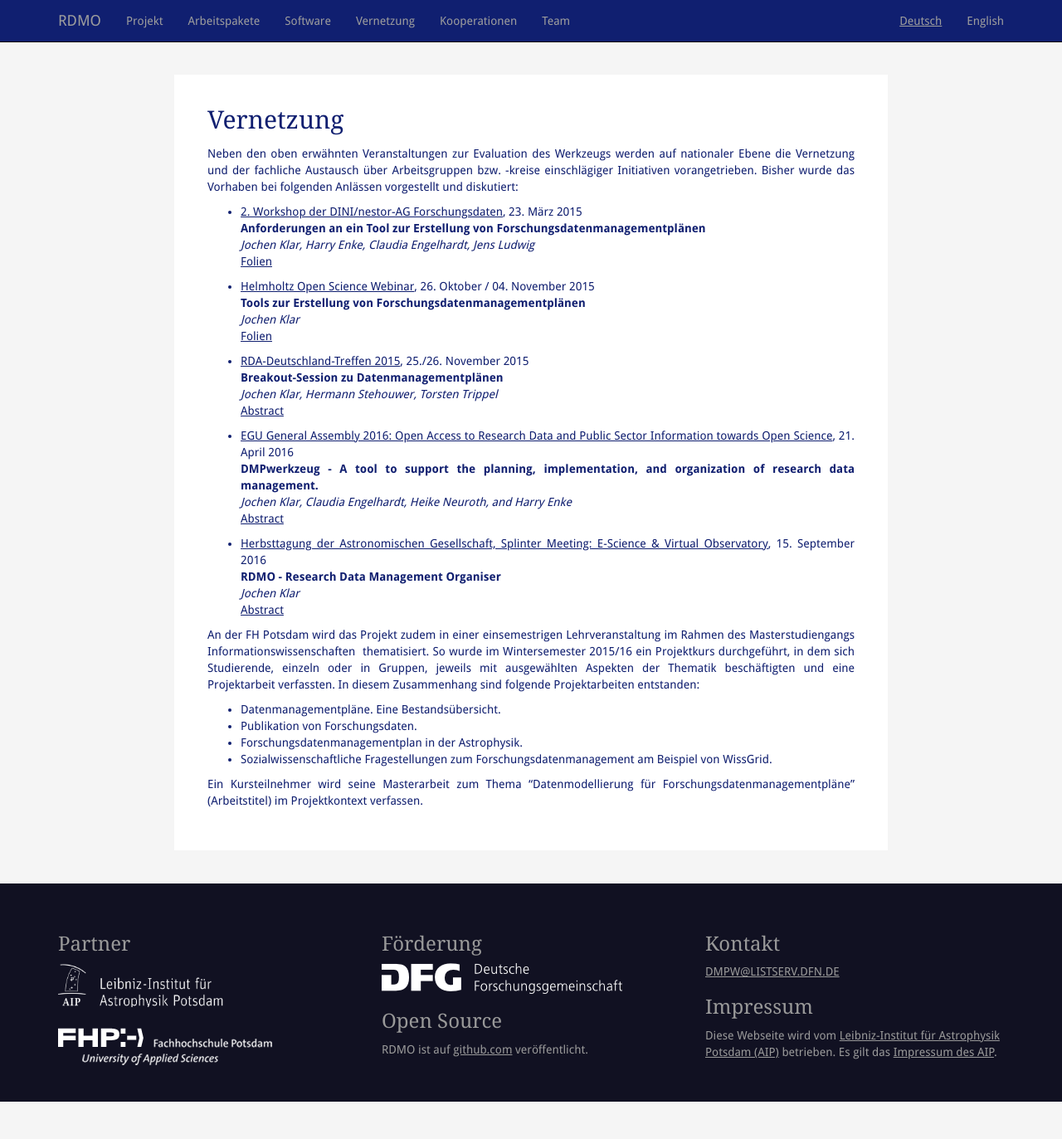
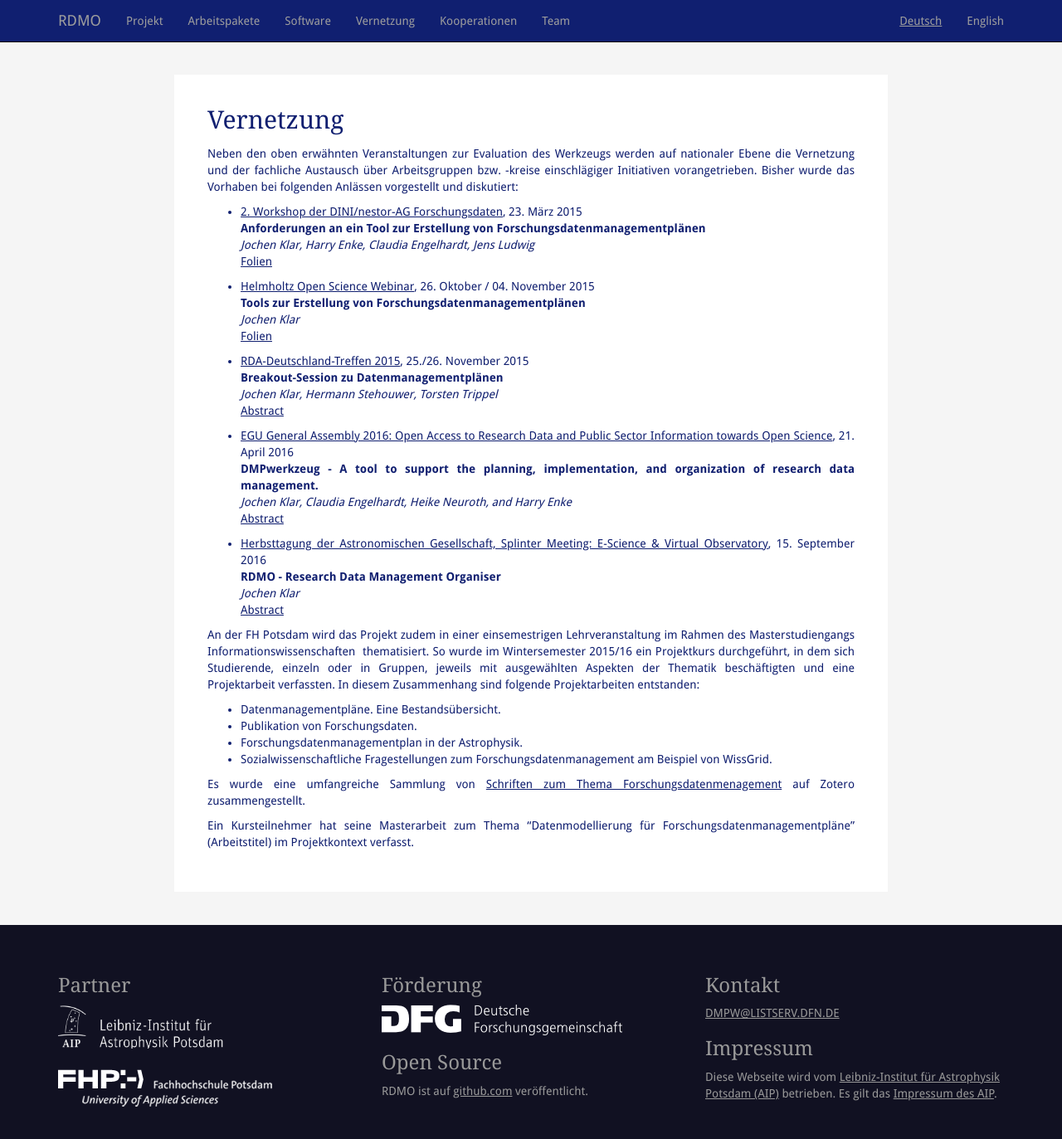
Before and after one commit to rdmorganiser/rdmorganiser.github.io, a Jekyll site: the page built from vernetzung.md, in a window 1280 px wide and 1378 px high. Shown: the top 1373 px of the window at 83% size. Built offline with Jekyll 4.4.1, drawn with Linux system fonts in a browser that asks for light colours.

Commit message:
Update vernetzung.md
added zotero collection

```diff
--- a/vernetzung.md
+++ b/vernetzung.md
@@ -43,4 +43,6 @@ An der FH Potsdam wird das Projekt zudem in einer einsemestrigen Lehrveranstaltu
 * Forschungsdatenmanagementplan in der Astrophysik.
 * Sozialwissenschaftliche Fragestellungen zum Forschungsdatenmanagement am Beispiel von WissGrid.
 
-Ein Kursteilnehmer wird seine Masterarbeit zum Thema "Datenmodellierung für Forschungsdatenmanagementpläne" (Arbeitstitel) im Projektkontext verfassen.
+Es wurde eine umfangreiche Sammlung von [Schriften zum Thema Forschungsdatenmenagement](https://www.zotero.org/groups/forschungsdaten/items) auf Zotero zusammengestellt.
+
+Ein Kursteilnehmer hat seine Masterarbeit zum Thema "Datenmodellierung für Forschungsdatenmanagementpläne" (Arbeitstitel) im Projektkontext verfasst.
```
